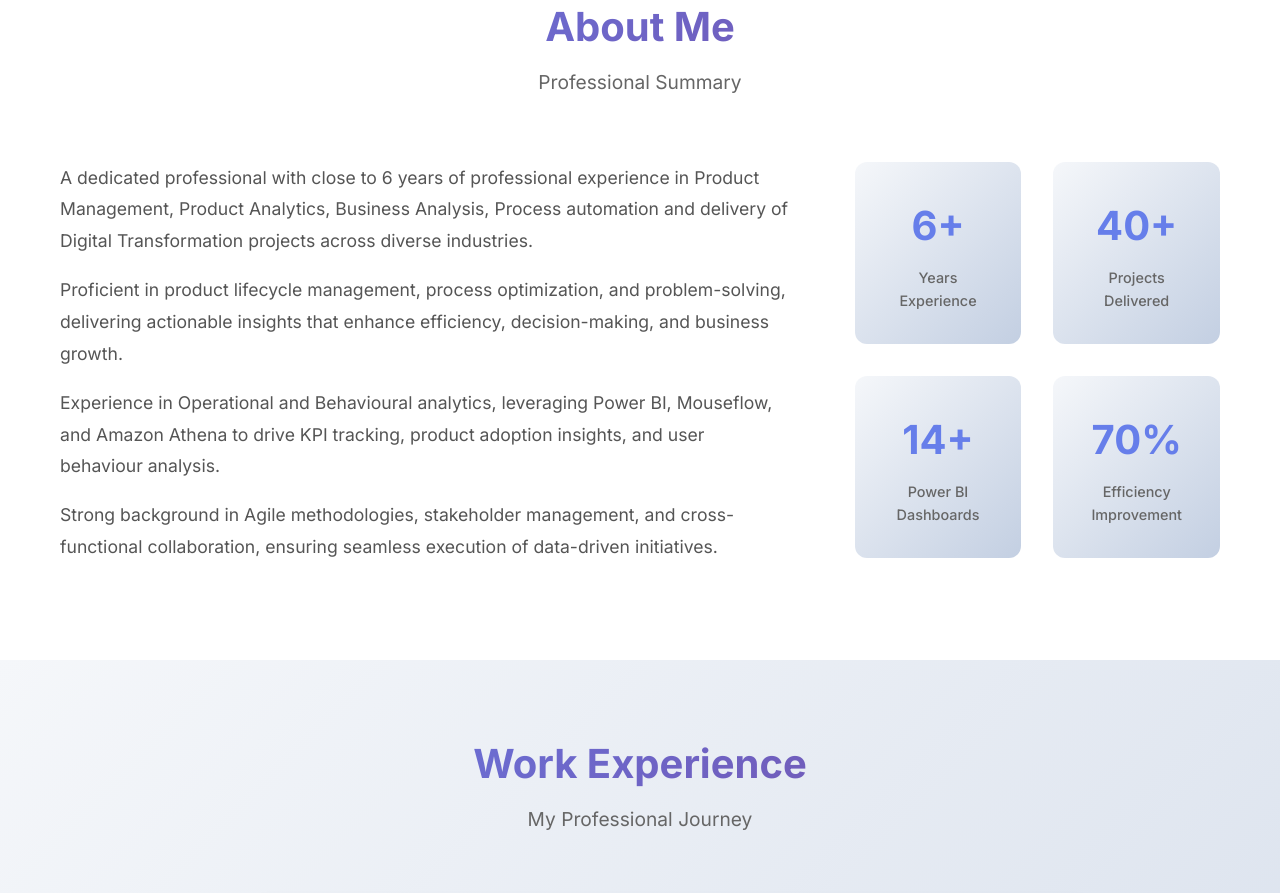
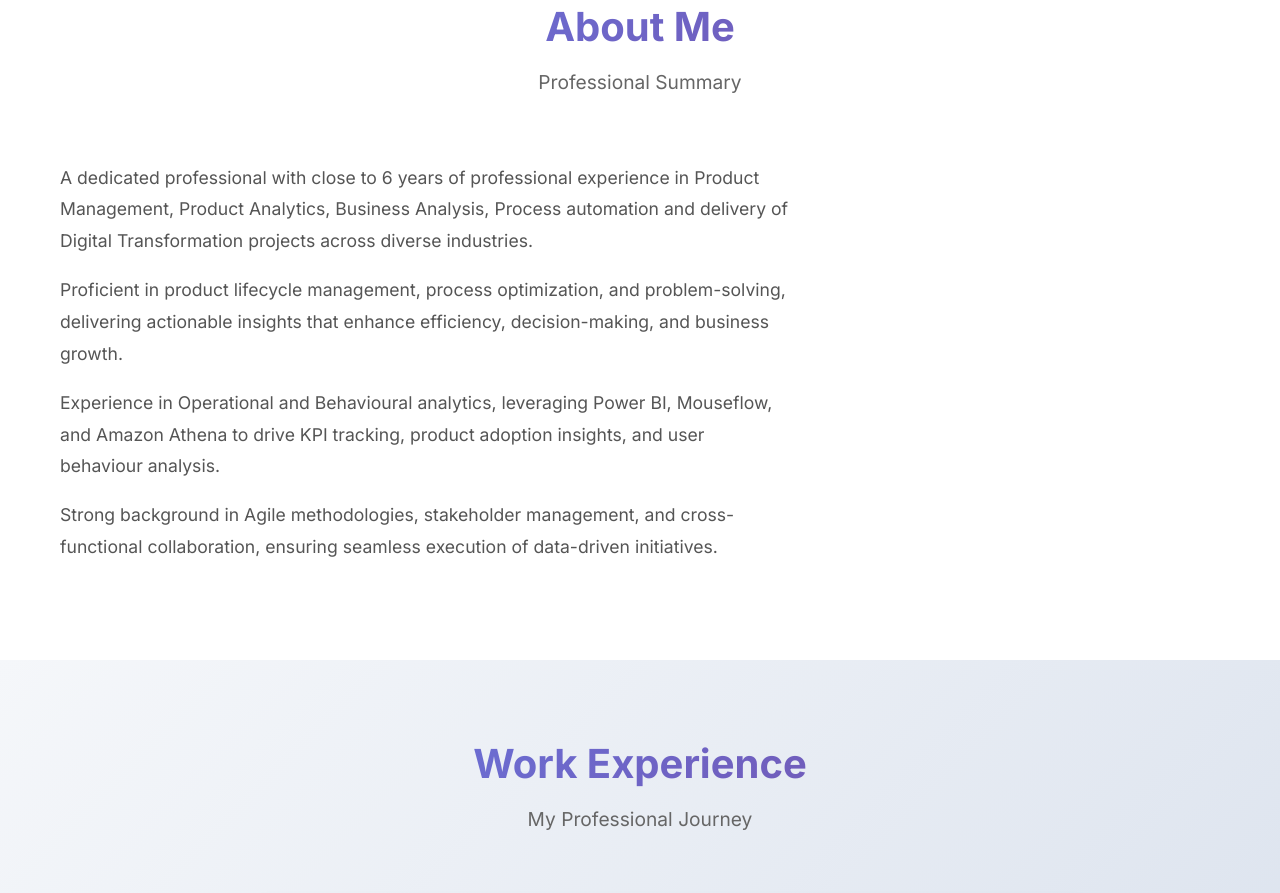
Before and after one commit to aditya3529/Portfolio-v1.0, a plain HTML site: page index.html in a window 1280 px wide. Shown: the part 877-1770 px from the top of the page. Drawn offline with Linux system fonts and the light colour scheme; files whose address does not match are found by name.

Commit message:
Update index.html

```diff
--- a/index.html
+++ b/index.html
@@ -103,24 +103,6 @@
                         Strong background in Agile methodologies, stakeholder management, and cross-functional collaboration,
                         ensuring seamless execution of data-driven initiatives.
                     </p>
-                </div>
-                <div class="about-stats">
-                    <div class="stat-item">
-                        <div class="stat-number">6+</div>
-                        <div class="stat-label">Years Experience</div>
-                    </div>
-                    <div class="stat-item">
-                        <div class="stat-number">40+</div>
-                        <div class="stat-label">Projects Delivered</div>
-                    </div>
-                    <div class="stat-item">
-                        <div class="stat-number">14+</div>
-                        <div class="stat-label">Power BI Dashboards</div>
-                    </div>
-                    <div class="stat-item">
-                        <div class="stat-number">70%</div>
-                        <div class="stat-label">Efficiency Improvement</div>
-                    </div>
                 </div>
             </div>
         </div>
```
